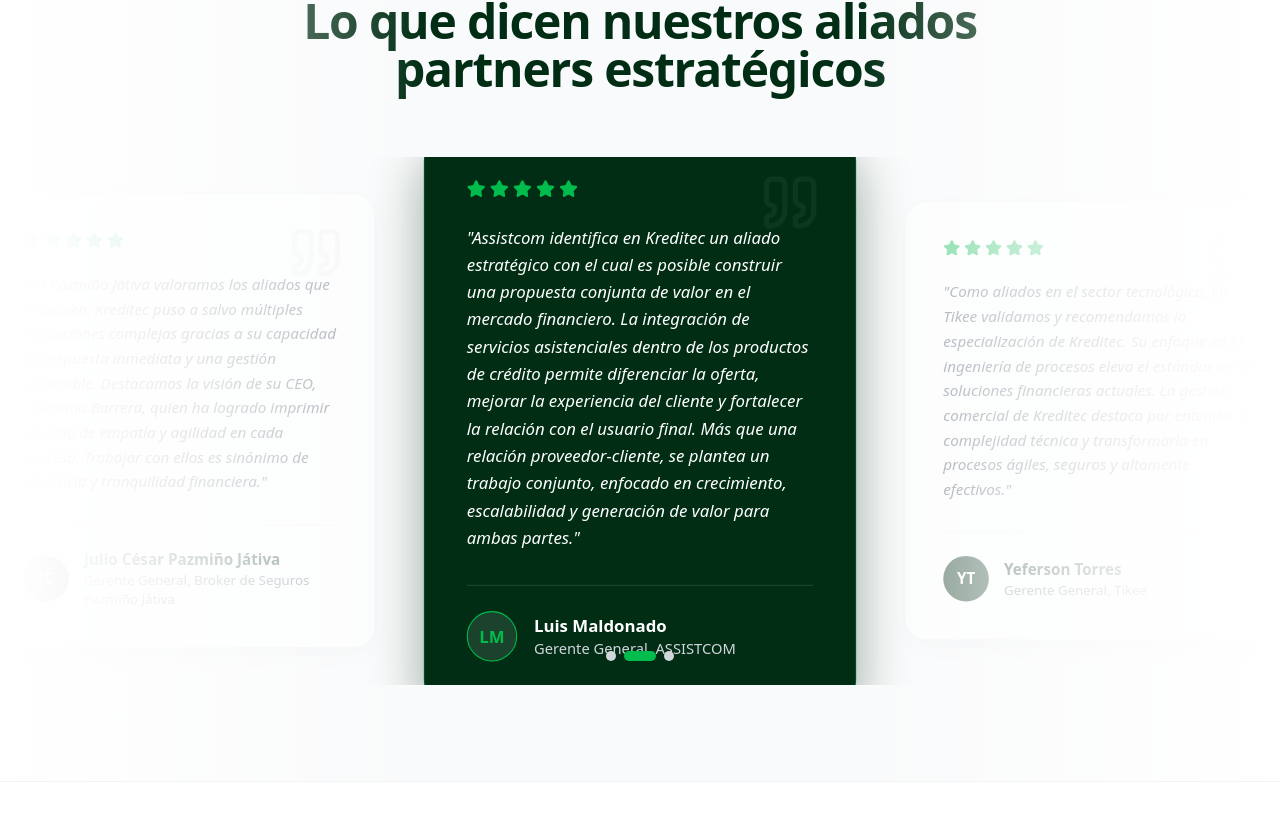
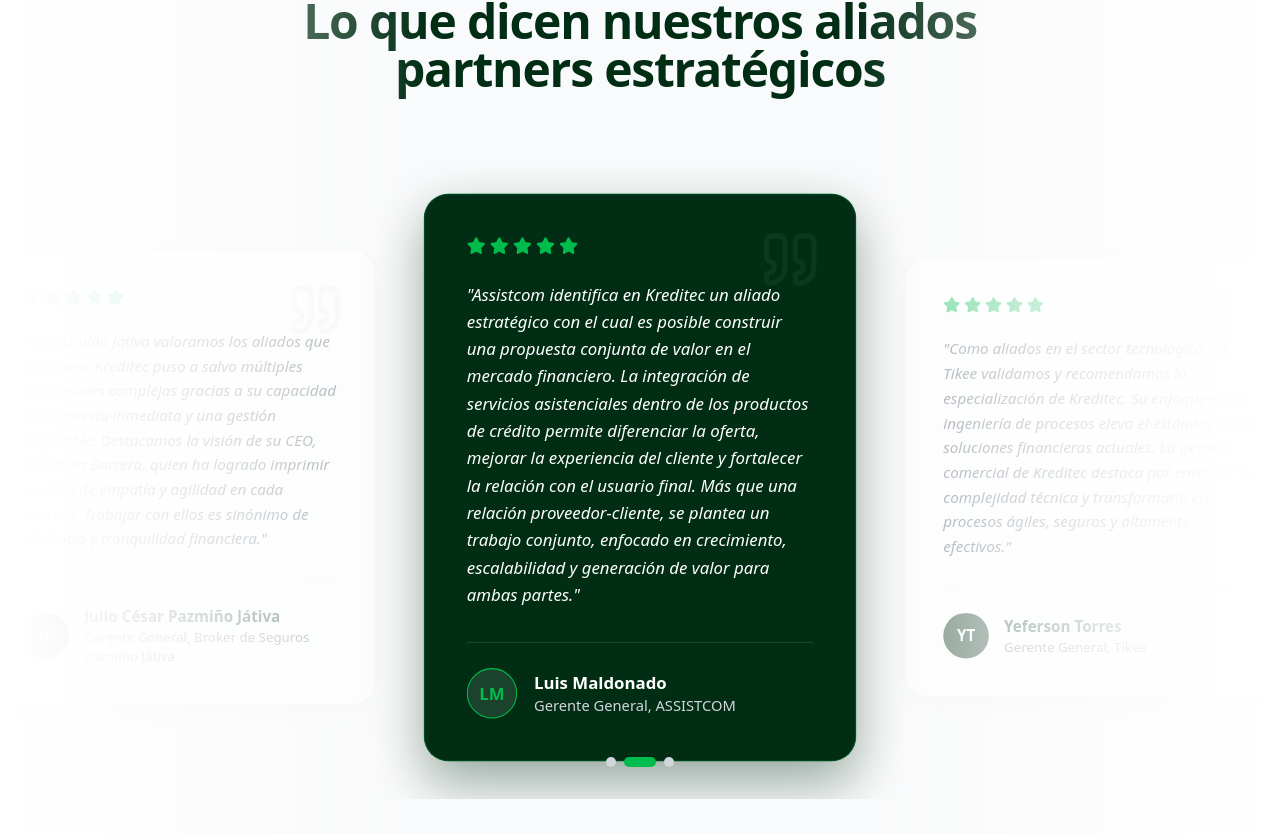
Before and after one commit to eventosprimeai/kreditec, a Next.js app in the folder kreditec-web/: page / in a window 1280 px wide. Shown: the part 6906-7740 px from the top of the page. Built offline with nearby package versions, Linux system fonts and the light colour scheme.

Commit message:
fix: aumentar alto del carrusel para evitar solapamiento de puntos con testimonios largos

```diff
--- a/kreditec-web/src/components/TestimoniosCarousel.tsx
+++ b/kreditec-web/src/components/TestimoniosCarousel.tsx
@@ -84,7 +84,7 @@
   if (data.length === 0) return null;
 
   return (
-    <div className="relative w-[100vw] left-1/2 right-1/2 -ml-[50vw] -mr-[50vw] overflow-hidden py-16 min-h-[500px] flex items-center justify-center carousel-infinite" onTouchStart={onTouchStart} onTouchEnd={onTouchEnd}>
+    <div className="relative w-[100vw] left-1/2 right-1/2 -ml-[50vw] -mr-[50vw] overflow-hidden py-24 min-h-[650px] md:min-h-[600px] flex items-center justify-center carousel-infinite" onTouchStart={onTouchStart} onTouchEnd={onTouchEnd}>
       <style>{`
         .carousel-infinite {
           --item-width: 100vw;
@@ -110,7 +110,7 @@
           </button>
       </div>
 
-      <div className="relative w-full h-[400px] flex items-center justify-center">
+      <div className="relative w-full h-[550px] md:h-[450px] flex items-center justify-center">
         {data.map((item, idx) => {
           const offset = getOffset(idx, activeIndex, data.length);
           const isActive = offset === 0;
@@ -179,7 +179,7 @@
       </div>
 
       {/* Indicadores de página */}
-      <div className="absolute bottom-6 left-0 right-0 flex justify-center gap-2 z-40">
+      <div className="absolute bottom-4 md:bottom-8 left-0 right-0 flex justify-center gap-2 z-40">
          {data.map((_, idx) => (
             <button
               key={idx}
```
